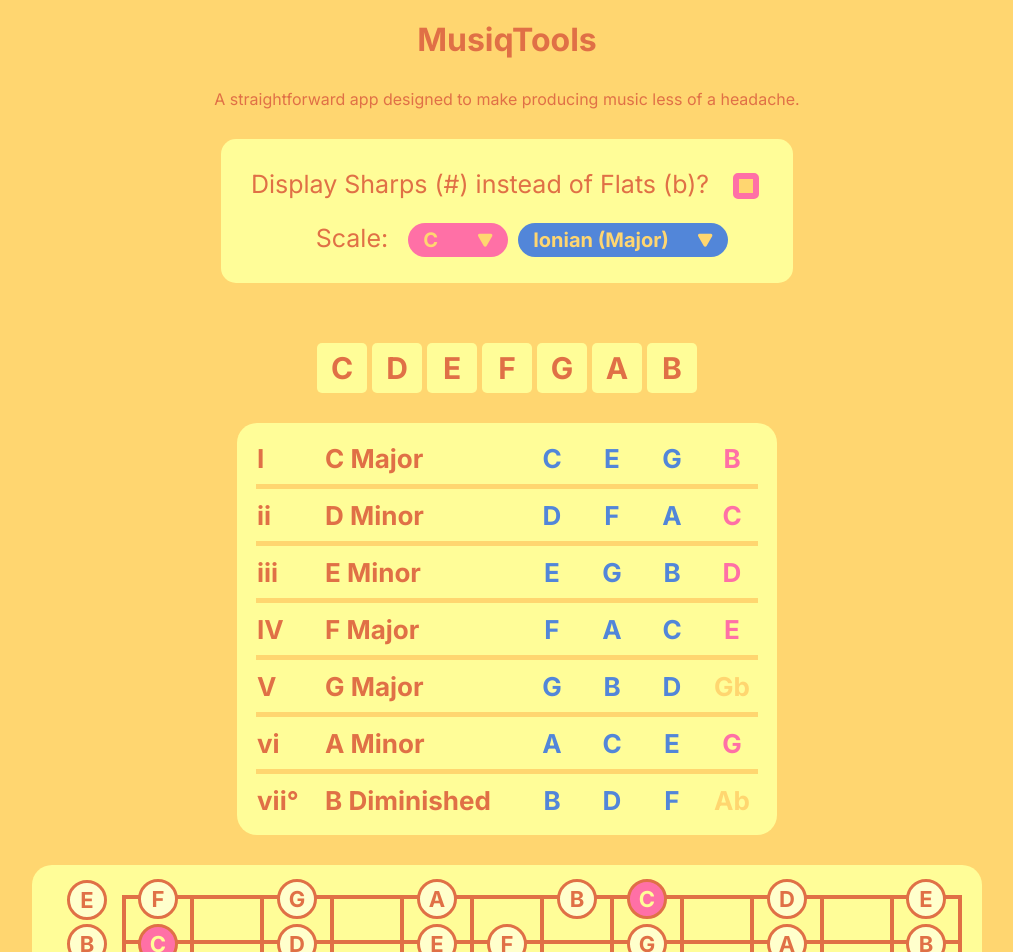
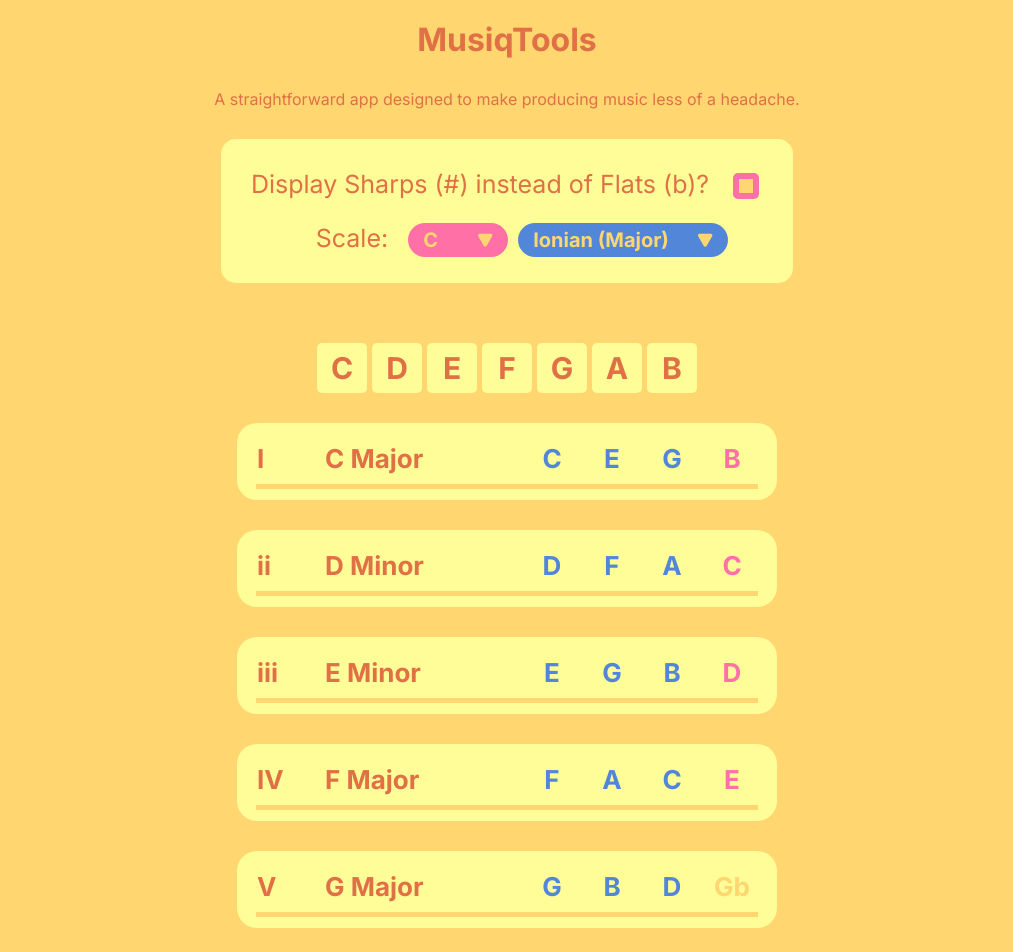
Before and after one commit to JoshSilveous/old-musiqtools, a React (Create React App) app: page / in a window 1280 px wide. Shown: the top 952 px of the page, without its empty margins (133-1146 px from the left). Built offline with nearby package versions, Linux system fonts and the light colour scheme.

Commit message:
Fixed unique child keys issue

```diff
--- a/src/App/ScaleInfo/ScaleInfoChords/ScaleInfoChords.tsx
+++ b/src/App/ScaleInfo/ScaleInfoChords/ScaleInfoChords.tsx
@@ -18,31 +18,32 @@
         case 5: modeFormula = [1, 2, 0, 1, 1, 0, 0]; break
         case 6: modeFormula = [2, 0, 1, 1, 0, 0, 1]; break
     }
-    function highlightThis(index: number) {
+    function highlightThis(indexToHighlight: number) {
         // Maps through current highlightedNotes, finds the one that was selected, and inverts it's value
-        scaleState.setHighlightedNotes(prev => prev.map((item, thisindex) => index === thisindex ? !item : item))
+        scaleState.setHighlightedNotes(prev => prev.map(
+            (isHighlighted, isHighlightedIndex) => indexToHighlight === isHighlightedIndex ? !isHighlighted : isHighlighted))
     }
 
     // Maps over each chord
-    const chords = modeFormula.map((item, index) => {
+    const chords = modeFormula.map((chordTypeValue, chordTypeValueIndex) => {
         let chord: number[] = []
         let chordType: string = ''
-        switch (item) {
+        switch (chordTypeValue) {
             case 0:
-                chord = generateMajor7Chord(scaleState.scaleNum[index])
+                chord = generateMajor7Chord(scaleState.scaleNum[chordTypeValueIndex])
                 chordType = 'Major'
                 break
-            case 1: chord = generateMinor7Chord(scaleState.scaleNum[index])
+            case 1: chord = generateMinor7Chord(scaleState.scaleNum[chordTypeValueIndex])
                 chordType = 'Minor'
                 break
-            case 2: chord = generateDiminishedChord(scaleState.scaleNum[index])
+            case 2: chord = generateDiminishedChord(scaleState.scaleNum[chordTypeValueIndex])
                 chordType = 'Diminished'
                 break
         }
 
-        let currentChordRoman: string = toRomanNumeral(index + 1)
-        if (item !== 0) { currentChordRoman = currentChordRoman.toLowerCase() }
-        if (item === 2) { currentChordRoman = currentChordRoman + '°' }
+        let currentChordRoman: string = toRomanNumeral(chordTypeValueIndex + 1)
+        if (chordTypeValue !== 0) { currentChordRoman = currentChordRoman.toLowerCase() }
+        if (chordTypeValue === 2) { currentChordRoman = currentChordRoman + '°' }
 
         function highlightChord() {
             let newHighlightedNotes = []
@@ -65,9 +66,8 @@
 
 
         return (
-            <>
+            <div className='scaleinfochord-container' key={chordTypeValueIndex}>
                 <div
-                    key={index}
                     className='scaleinfochord-chord'
                 >
                     <div
@@ -83,49 +83,45 @@
                             className='scaleinfochord-label'
                         >
                             <div>
-                                <span>{scaleState.scaleLet[index]} {chordType}</span>
+                                <span>{scaleState.scaleLet[chordTypeValueIndex]} {chordType}</span>
                             </div>
                         </div>
                     </div>
 
-                    {/* Maps over each item in the chord */}
-                    {chord.map((item, index) => {
-                        let itemClassName = ''
+                    {/* Maps over each chordTypeValue in the chord */}
+                    {chord.map((note, noteIndex) => {
+                        let noteClassName = ''
                         let handleClick = () => {
-                            highlightThis(item)
+                            highlightThis(note)
                         }
-                        if (!scaleState.scaleNum.includes(item)) {
-                            itemClassName = 'seventh unincluded'
+                        if (!scaleState.scaleNum.includes(note)) {
+                            noteClassName = 'seventh unincluded'
                             handleClick = () => {
                                 console.log('Not in scale!')
                             }
                         }
-                        else if (index === 3) {
-                            itemClassName = 'seventh included'
+                        else if (noteIndex === 3) {
+                            noteClassName = 'seventh included'
                         }
-                        let isHighlighted = scaleState.highlightedNotes[item]
+                        let isHighlighted = scaleState.highlightedNotes[note]
                         return (
                             <div
-                                className={`scaleinfochord-note ${itemClassName} ${isHighlighted && 'highlighted'}`}
-                                key={index}
-                                style={{ backgroundColor: scaleState.highlightedNotes[item] ? 'var(--background3)' : '' }}
+                                className={`scaleinfochord-note ${noteClassName} ${isHighlighted && 'highlighted'}`}
+                                key={noteIndex}
+                                style={{ backgroundColor: scaleState.highlightedNotes[note] ? 'var(--background3)' : '' }}
                                 onClick={handleClick}
                             >
-                                <span>{scaleState.scaleLetOptions[item]}</span>
+                                <span>{scaleState.scaleLetOptions[note]}</span>
                             </div>)
                     })
                     }
                 </div>
-                {index !== modeFormula.length - 1 && <hr />}
-            </>
+                {chordTypeValueIndex !== modeFormula.length - 1 && <hr />}
+            </div>
         )
     })
 
-    return (
-        <div className='scaleinfochord-container'>
-            {chords}
-        </div>
-    )
+    return (<>{chords}</>)
 }
 
 export default ScaleInfoChords
--- a/src/App/ScaleInfo/ScaleInfoGuitar/ScaleInfoGuitar.tsx
+++ b/src/App/ScaleInfo/ScaleInfoGuitar/ScaleInfoGuitar.tsx
@@ -31,7 +31,7 @@
                 return scaleState.highlightedNotes[fret]
             }
             return (
-                <div className='notecontainer'>
+                <div className='notecontainer' key={fretIndex}>
 
                     {included &&
                         <div
--- a/src/App/useScale.ts
+++ b/src/App/useScale.ts
@@ -17,7 +17,6 @@
     scaleNum.forEach(scaleNumber => {
         scaleLet.push(scaleLetOptions[scaleNumber])
     })
-
     const [highlightedNotes, setHighlightedNotes] = useState([false, false, false, false, false, false, false, false, false, false, false, false])
 
     return ({
--- a/src/global/JForm/JForm.tsx
+++ b/src/global/JForm/JForm.tsx
@@ -128,7 +128,6 @@
             <div className="jselect mobile" style={{ color: textColor }}>
                 <select
                     className="jselect"
-                    defaultValue={defaultIndex}
                     onChange={selectSetCurrentOption}
                     style={{
                         backgroundColor: primaryColor,
```
